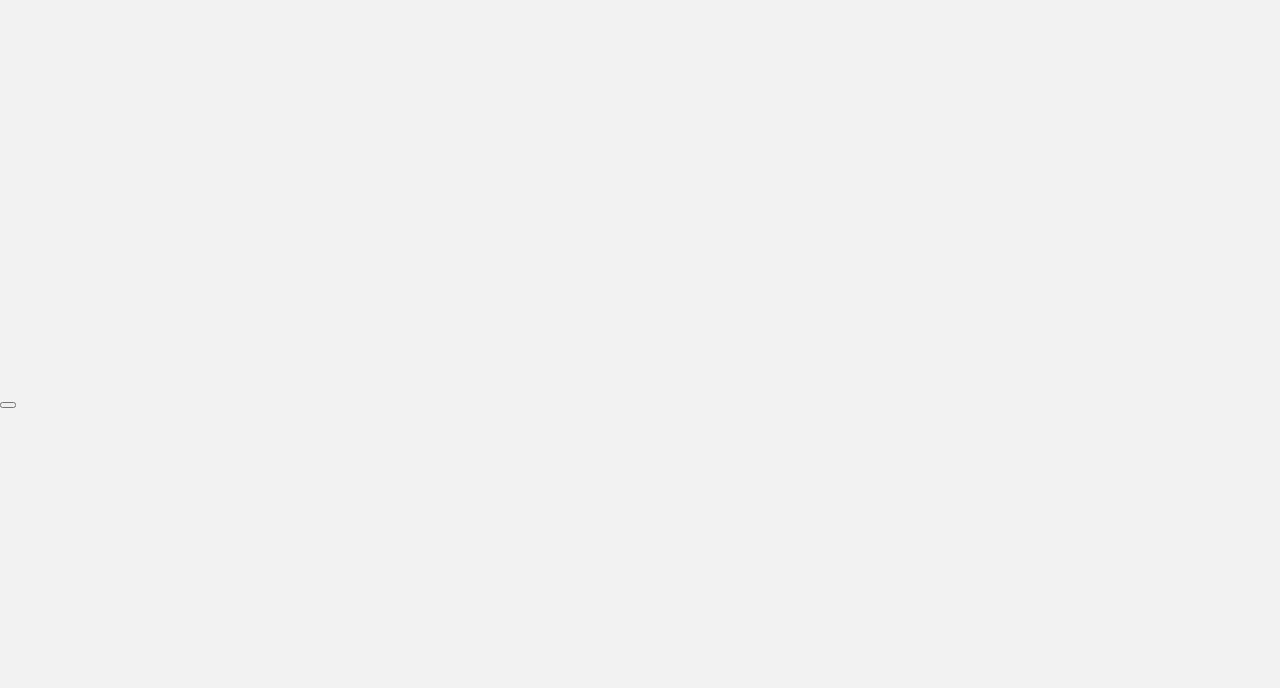
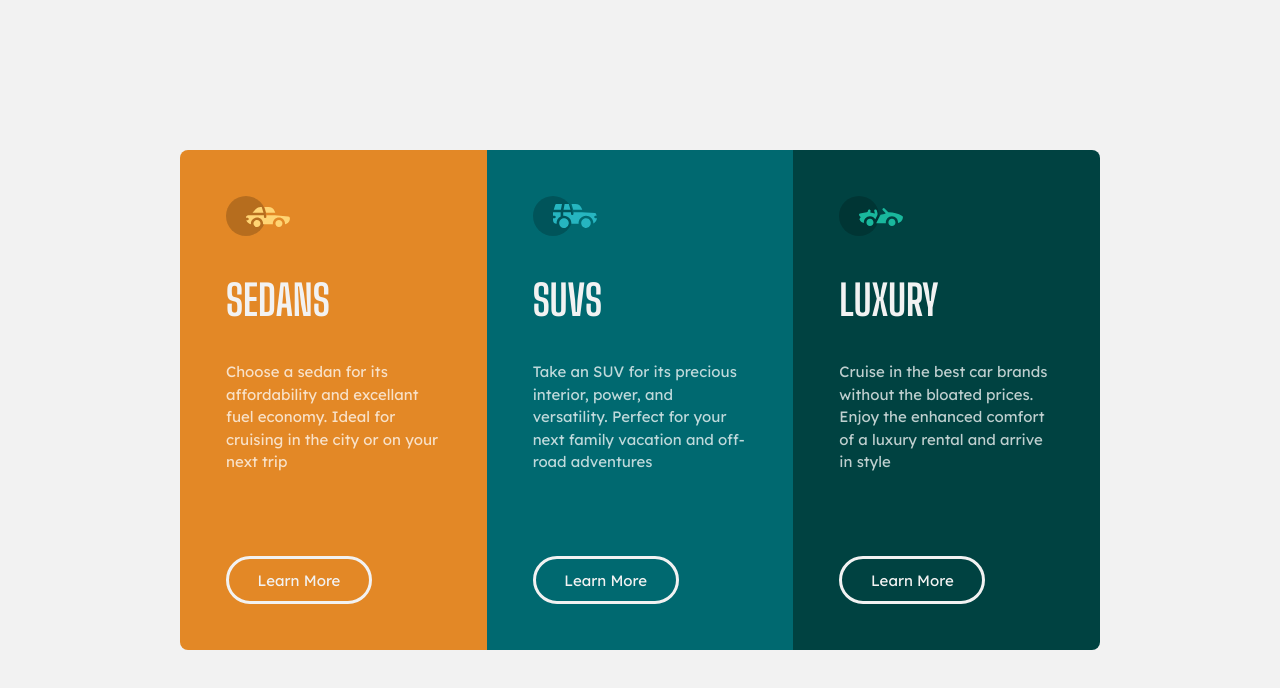
Before and after one commit to sketchypuff/FrontendMentor_3-column-preview-card-component, a plain HTML site: page index.html in a window 1280 px wide. Drawn offline with Linux system fonts and the light colour scheme.

Commit message:
Finished exercise

```diff
--- a/index.html
+++ b/index.html
@@ -15,13 +15,38 @@
 
 <body>
     <div class="card-container">
+
+        <!-- Card 1 -->
         <div class="card-container__card">
             <div class="card-container__card--content">
-                <picture></picture>
-                <h1></h1>
-                <p></p>
+                <img src="images/icon-sedans.svg" alt="">
+                <h1>Sedans</h1>
+                <p>Choose a sedan for its affordability and excellant fuel economy. Ideal for cruising in the city or on
+                    your next trip</p>
             </div>
-            <button></button>
+            <button>Learn More</button>
+        </div>
+
+        <!-- Card 2 -->
+        <div class="card-container__card">
+            <div class="card-container__card--content">
+                <img src="images/icon-suvs.svg" alt="">
+                <h1>SUVS</h1>
+                <p>Take an SUV for its precious interior, power, and versatility. Perfect for your next family vacation
+                    and off-road adventures</p>
+            </div>
+            <button>Learn More</button>
+        </div>
+
+        <!-- Card 3 -->
+        <div class="card-container__card">
+            <div class="card-container__card--content">
+                <img src="images/icon-luxury.svg" alt="">
+                <h1>Luxury</h1>
+                <p>Cruise in the best car brands without the bloated prices. Enjoy the enhanced comfort of a luxury
+                    rental and arrive in style</p>
+            </div>
+            <button>Learn More</button>
         </div>
     </div>
 
--- a/styles.css
+++ b/styles.css
@@ -60,12 +60,112 @@ table {
 }
 
 /* ------------------------- */
+html {
+	font-size: 15px;
+}
 
 body {
     height: 100vh;
     width: 100vw;
     display: flex;
-    margin: auto;
+    justify-content: center;
     align-items: center;
     background-color: var(--background-headings-buttons);
 }
+
+.card-container {
+	width: 90%;
+	max-width: 920px;
+	min-height: 500px;
+	display: flex;
+	border-radius: 8px;
+	overflow: hidden;
+}
+
+/* Cards */
+.card-container__card {
+	display: flex;
+	flex-direction: column;
+	justify-content: space-between;
+	flex: 1;
+	padding: 5%;
+}
+
+h1 {
+	font-family: Big Shoulders Display, sans-serif;
+	font-weight: 700;
+	font-size: 2.8rem;
+	color: var(--background-headings-buttons);
+	text-transform: uppercase;
+	margin-bottom: 40px;
+}
+
+p {
+	font-family: Lexend Deca, sans-serif;
+	font-weight: 400;
+	font-size: 1rem;
+	line-height: 1.5;
+	color: var(--paragraphs-color);
+}
+
+button {
+	font-family: Lexend Deca, sans-serif;
+	font-weight: 400;
+	font-size: 1rem;
+	color: var(--background-headings-buttons);
+	background: none;
+	border: 3px solid var(--background-headings-buttons);
+	border-radius: 100px;
+	height: 48px;
+	width: 146px;
+
+}
+
+/* Card 1 */
+.card-container__card:nth-of-type(1) {
+	background-color: var(--bright-orange);
+}
+
+/* Card 2 */
+.card-container__card:nth-of-type(2) {
+	background-color: var(--dark-cyan);
+}
+
+/* Card 3 */
+.card-container__card:nth-of-type(3) {
+	background-color: var(--very-dark-cyan);
+}
+
+img {
+	margin-bottom: 40px;
+}
+
+/* For mobile */
+
+@media (max-width: 800px) {
+	body {
+		height: auto;
+		width: auto;
+		padding-top: 20px;
+	}
+
+	.card-container {
+		display: initial;
+	}
+
+	.card-container__card {
+		padding: 10%;
+	}
+
+
+	p {
+		margin-bottom: 40px;
+	}
+
+}
+/* body {
+	display: initial;
+	height: auto;
+	width: auto;
+
+ } */
```
